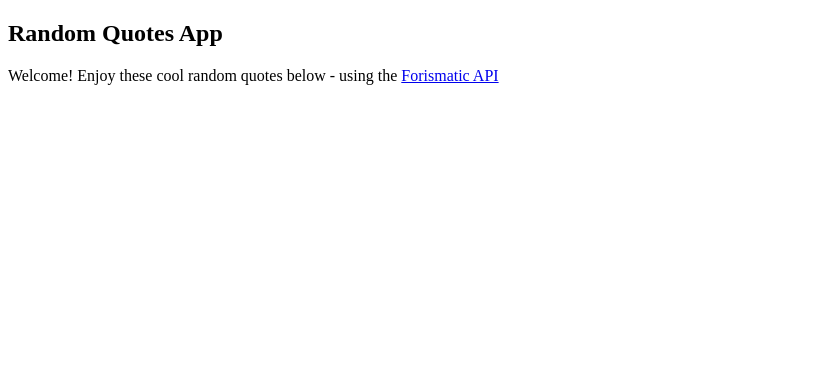
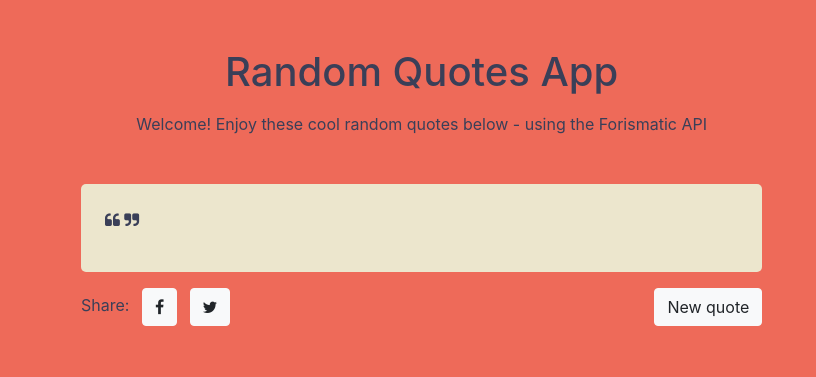
Before and after one commit to simongray2016/random-quotes-app, a plain HTML site: page index.html in a window 1280 px wide. Shown: the whole page, without its empty margins (0-816 px from the left). Drawn offline with nearby package versions, Linux system fonts and the light colour scheme.

Commit message:
completed ui/ux

```diff
--- a/index.html
+++ b/index.html
@@ -1,26 +1,59 @@
 <!DOCTYPE html>
 <html lang="en">
+
 <head>
     <meta charset="UTF-8">
     <meta name="viewport" content="width=device-width, initial-scale=1.0">
     <meta http-equiv="X-UA-Compatible" content="ie=edge">
     <title>Document</title>
+    <link rel="stylesheet" href="https://stackpath.bootstrapcdn.com/bootstrap/4.3.1/css/bootstrap.min.css"
+        integrity="sha384-ggOyR0iXCbMQv3Xipma34MD+dH/1fQ784/j6cY/iJTQUOhcWr7x9JvoRxT2MZw1T" crossorigin="anonymous">
+    <link rel="stylesheet" href="https://cdnjs.cloudflare.com/ajax/libs/font-awesome/4.7.0/css/font-awesome.min.css">
     <link rel="stylesheet" href="scss/style.css">
 </head>
+
 <body>
-    <section>
-        <div class="container">
-            <h1>Random Quotes App</h1>
-            <p>Welcome! Enjoy these cool random quotes below - using the
-                <a href="https://forismatic.com/en/api/">Forismatic API</a>
+    <section class="row">
+        <div class="container col-lg-8 col-md-12 col-sm-12 col-xs-12 px-5 pt-5">
+            <h1 class="text-center">Random Quotes App</h1>
+            <p class="text-center mt-3 mb-5">Welcome! Enjoy these cool random quotes below - using the
+                <a class="api" href="https://forismatic.com/en/api/">Forismatic API</a>
             </p>
-            <div class="quote-container">
-                <span id="quote-content">
-                    <p id="content"></p>
-                </span>
+            <div class="quote-container mx-5 px-4 py-4">
+                <p id="quote-content">
+                    <i class="fa fa-quote-left" aria-hidden="true"></i>
+                    <span id="content"></span>
+                    <i class="fa fa-quote-right" aria-hidden="true"></i>
+                </p>
+                <p id="quote-author">
+                    <span id="author"></span>
+                </p>
+            </div>
+            <div class="button-wrapper px-5 pt-3 pb-5 d-flex justify-content-between">
+                <div>
+                    <span class="main-text">Share: </span>
+                    <a class="btn btn-light my-btn mx-2" href=""><i class="fa fa-facebook"
+                            aria-hidden="true"></i></i></a>
+                    <a class="btn btn-light my-btn" href=""><i class="fa fa-twitter" aria-hidden="true"></i></a>
+                </div>
+                <div class="btn btn-light my-btn">
+                    <span>New quote</span>
+                </div>
             </div>
         </div>
+        <div class="col-md-12 col-lg-4">
+        </div>
     </section>
+    <script src="https://code.jquery.com/jquery-3.3.1.slim.min.js"
+        integrity="sha384-q8i/X+965DzO0rT7abK41JStQIAqVgRVzpbzo5smXKp4YfRvH+8abtTE1Pi6jizo"
+        crossorigin="anonymous"></script>
+    <script src="https://cdnjs.cloudflare.com/ajax/libs/popper.js/1.14.7/umd/popper.min.js"
+        integrity="sha384-UO2eT0CpHqdSJQ6hJty5KVphtPhzWj9WO1clHTMGa3JDZwrnQq4sF86dIHNDz0W1"
+        crossorigin="anonymous"></script>
+    <script src="https://stackpath.bootstrapcdn.com/bootstrap/4.3.1/js/bootstrap.min.js"
+        integrity="sha384-JjSmVgyd0p3pXB1rRibZUAYoIIy6OrQ6VrjIEaFf/nJGzIxFDsf4x0xIM+B07jRM"
+        crossorigin="anonymous"></script>
     <script src="script/index.js"></script>
 </body>
+
 </html>
--- a/scss/style.css
+++ b/scss/style.css
@@ -0,0 +1,23 @@
+* {
+    margin: 0;
+    padding: 0;
+}
+body {
+    color: #3a3f58;
+    background-color: #ee6a59;
+}
+
+.quote-container {
+    border-radius: 5px;
+    background-color: #ece6cd;
+}
+
+.api {
+    color: #3a3f58;
+    transition: all 0.5s;
+}
+
+.api:hover {
+    color: white;
+    text-decoration: none;
+}
```
